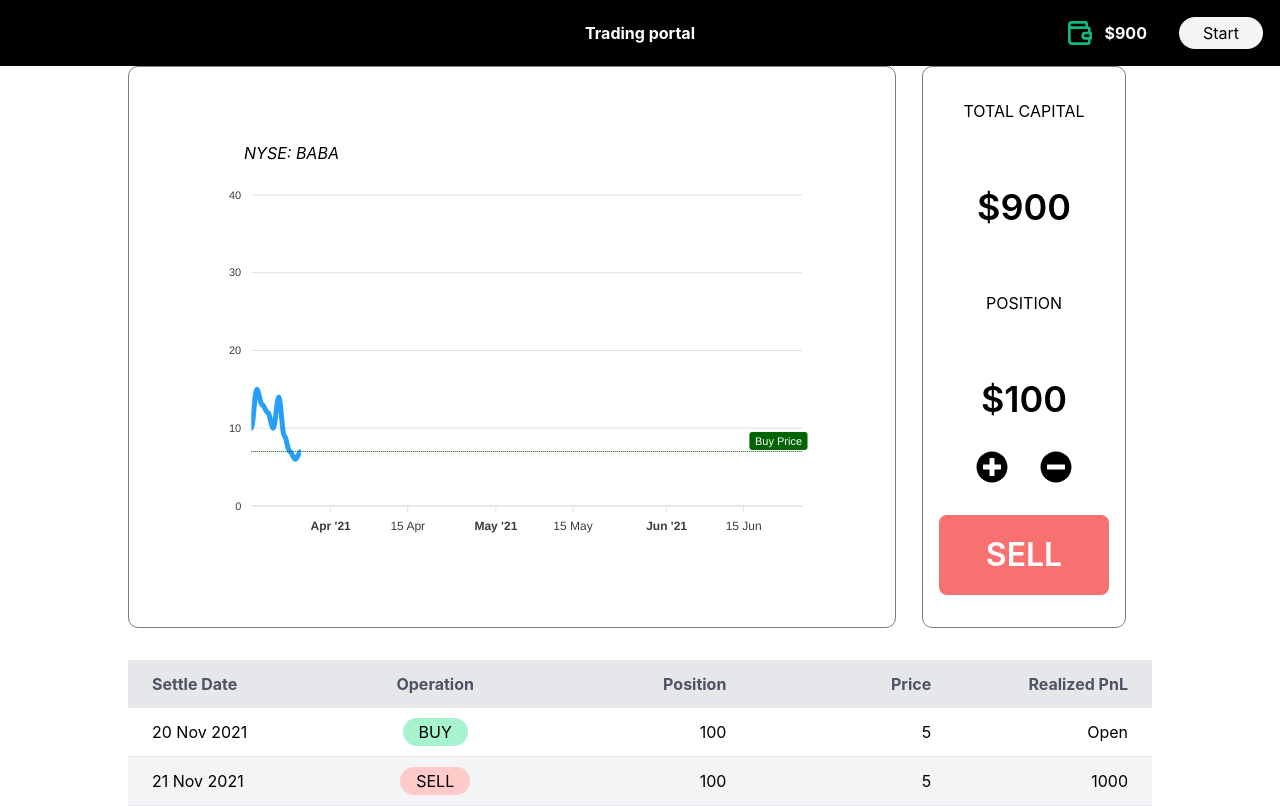
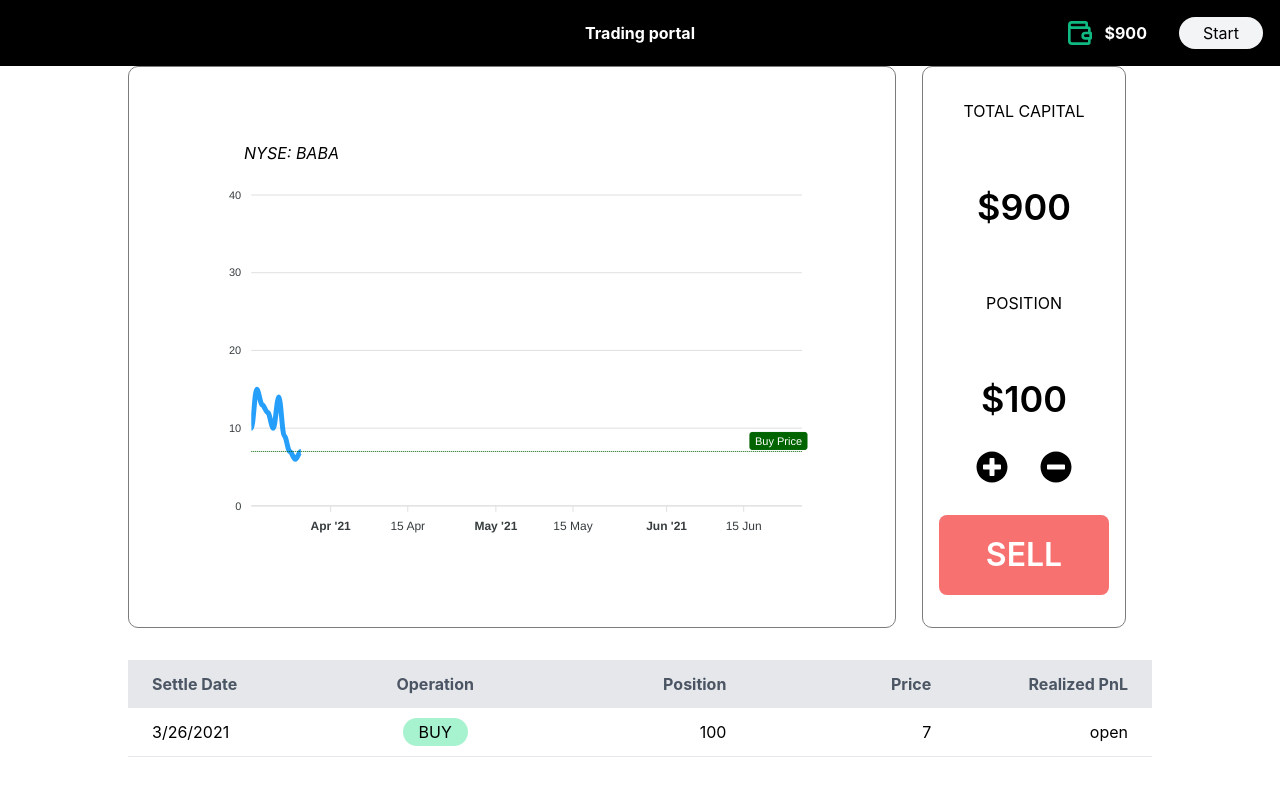
Before and after one commit to loocurse/qc-trading-sim, a React (Create React App) app: page / in a window 1280 px wide. Both pictures are taken after a click on the button "BUY". Built offline with nearby package versions, Linux system fonts and the light colour scheme.

Commit message:
changed data structure for transactions. - modified Transactions component to use data from props

```diff
--- a/src/App.js
+++ b/src/App.js
@@ -74,7 +74,7 @@
             transactions={state.transactions}
             position={state.position}
           />
-          <Transactions className="mt-8" />
+          <Transactions className="mt-8" transactions={state.transactions} />
         </div>
       </div>
     </div>
--- a/src/components/Buttons.js
+++ b/src/components/Buttons.js
@@ -9,8 +9,11 @@
     // record down buy price
     dispatch({
       type: "BUY",
-      buyPrice: series[series.length - 1].y,
-      position: position,
+      buy: {
+        date: series[series.length - 1].x,
+        price: series[series.length - 1].y,
+        position,
+      },
     });
   };
 
@@ -18,8 +21,11 @@
     // recording down sell price
     dispatch({
       type: "SELL",
-      sellPrice: series[series.length - 1].y,
-      position: position,
+      sell: {
+        date: series[series.length - 1].x,
+        price: series[series.length - 1].y,
+        position,
+      },
     });
   };
 
--- a/src/components/Transactions.js
+++ b/src/components/Transactions.js
@@ -3,22 +3,12 @@
 export default function Transactions({ transactions, className, ...props }) {
   // TODO integrate data from other components
   // TODO Change table headers
-  const data = [
-    {
-      date: "20 Nov 2021",
-      operation: "BUY",
-      quantity: 100,
-      price: 5,
-      money: "Open",
-    },
-    {
-      date: "21 Nov 2021",
-      operation: "SELL",
-      quantity: 100,
-      price: 5,
-      money: 1000,
-    },
-  ];
+  const allTransactions = [];
+  for (let i = 0; i < transactions.buy.length; i++) {
+    allTransactions.push(transactions.buy[i]);
+    if (i <= transactions.sell.length - 1)
+      allTransactions.push(transactions.sell[i]);
+  }
   return (
     <div className={`col-span-full ${className}`} {...props}>
       <table className="w-full border-collapse">
@@ -39,7 +29,7 @@
           </tr>
         </thead>
         <tbody>
-          {data.map(({ date, operation, quantity, price, money }, idx) => {
+          {allTransactions.map(({ date, price, position }, idx) => {
             return (
               <tr
                 className={`border-b border-gray-200 ${
@@ -47,19 +37,25 @@
                 }`}
                 key={idx}
               >
-                <td className="py-3 pl-6 text-left">{date}</td>
+                <td className="py-3 pl-6 text-left">
+                  {date.toLocaleDateString()}
+                </td>
                 <td className="py-1 text-center">
                   <span
                     className={`${
-                      operation === "BUY" ? "bg-green-200" : "bg-red-200"
+                      idx % 2 === 0 ? "bg-green-200" : "bg-red-200"
                     } rounded-full py-1 px-4`}
                   >
-                    {operation}
+                    {idx % 2 === 0 ? "BUY" : "SELL"}
                   </span>
                 </td>
-                <td className="py-3 pr-4 text-right">{quantity}</td>
+                <td className="py-3 pr-4 text-right">{position}</td>
                 <td className="py-3 pr-4 text-right">{price}</td>
-                <td className="py-3 pr-6 text-right">{money}</td>
+                <td className="py-3 pr-6 text-right">
+                  {idx % 2 === 0
+                    ? "open"
+                    : position * (price / allTransactions[idx - 1].price)}
+                </td>
               </tr>
             );
           })}
--- a/src/reducer.js
+++ b/src/reducer.js
@@ -2,7 +2,7 @@
   cash: 1000,
   position: 100,
   transactions: {
-    buy: [],
+    buy: [], // {date, price, position}
     sell: [],
   },
   annotation: [],
@@ -15,11 +15,11 @@
     case "BUY": {
       const transactions = {
         ...state.transactions,
-        buy: [...state.transactions.buy, action.buyPrice],
+        buy: [...state.transactions.buy, action.buy],
       };
       const annotation = [
         {
-          y: action.buyPrice,
+          y: action.buy.price,
           borderColor: "#006400",
           label: {
             borderColor: "#006400",
@@ -31,7 +31,7 @@
           },
         },
       ];
-      const cash = state.cash - action.position;
+      const cash = state.cash - action.buy.position;
       return {
         ...state,
         cash,
@@ -43,12 +43,13 @@
     case "SELL":
       const transactions = {
         ...state.transactions,
-        sell: [...state.transactions.sell, action.sellPrice],
+        sell: [...state.transactions.sell, action.sell],
       };
       const cash =
         state.cash +
-        action.position *
-          (action.sellPrice / transactions.buy[transactions.buy.length - 1]);
+        action.sell.position *
+          (action.sell.price /
+            transactions.buy[transactions.buy.length - 1].price);
       return {
         ...state,
         transactions,
```
